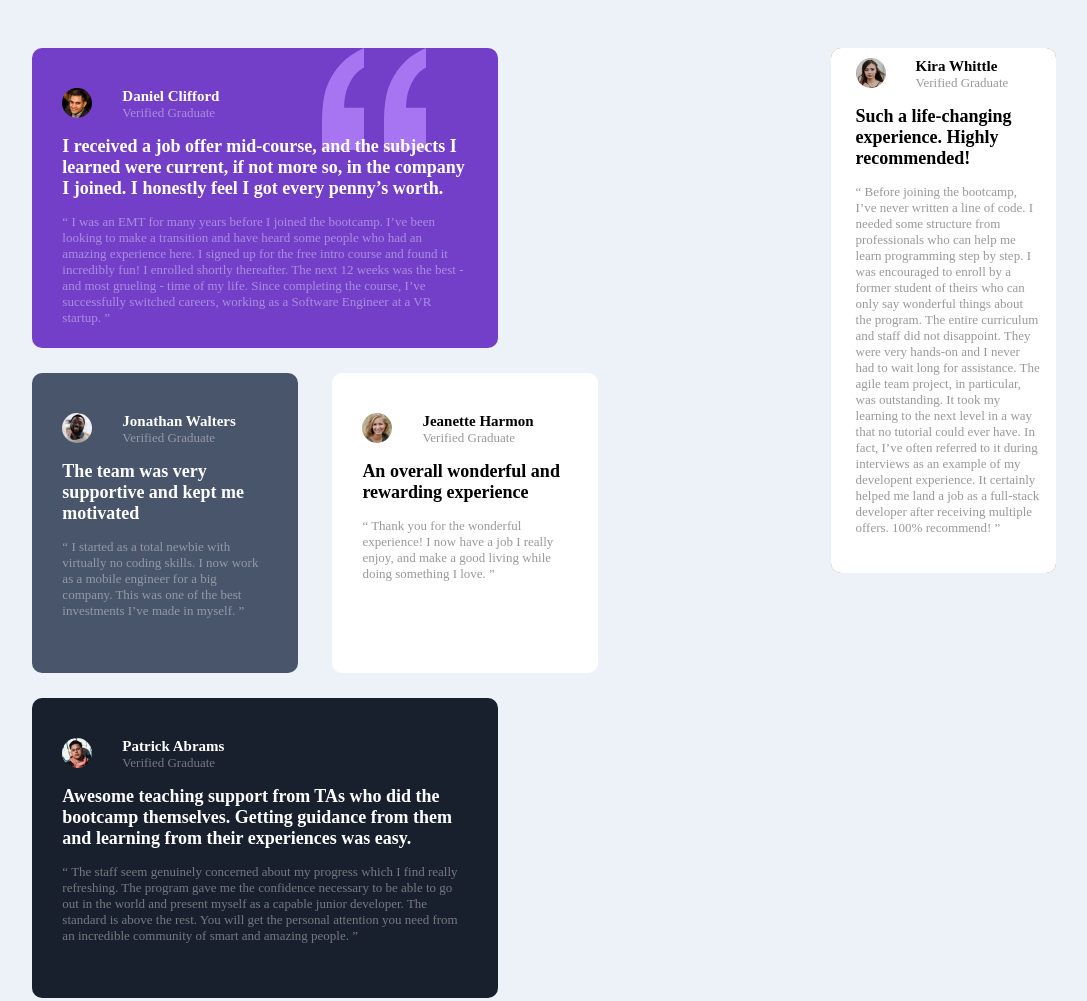
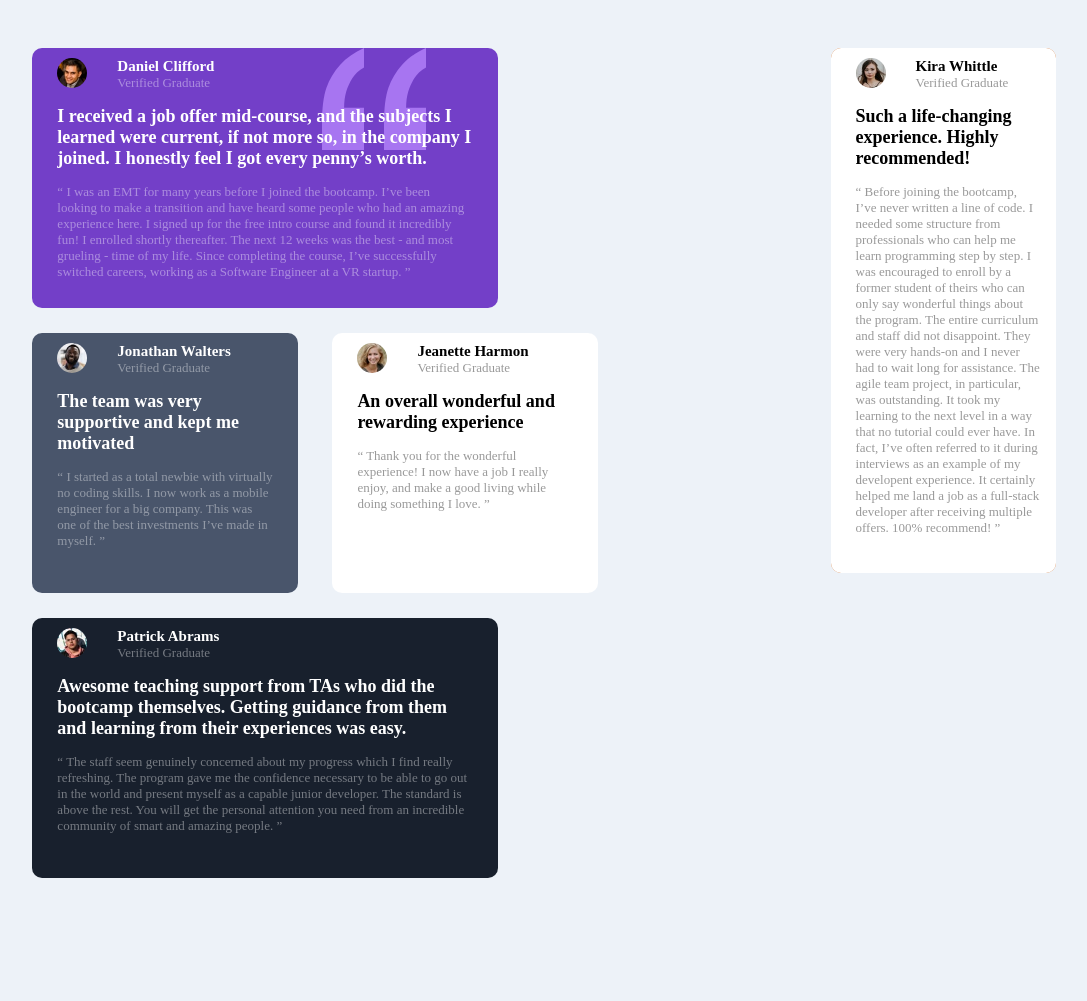
Before and after one commit to saheedibrahim/bros-biodun-grid, a plain HTML site: page index.html in a window 1280 px wide. Shown: the whole page, without its empty margins (96-1183 px from the left). After the commit the page ends 886 px from the top, so only its background shows below. Drawn offline with Linux system fonts and the light colour scheme.

Commit message:
reduce the inner body size

```diff
--- a/css/gridview.css
+++ b/css/gridview.css
@@ -63,9 +63,10 @@ h2{
     padding: 0;
 }
 .left-side > div {
-    height: 300px;
+    height: 260px;
     margin-right: 34px;
-    padding: 30px;
+    padding-left: 25px;
+    padding-right: 25px;
 }
 .daniel{
     background-image: url("../images/bg-pattern-quotation.svg");
```
